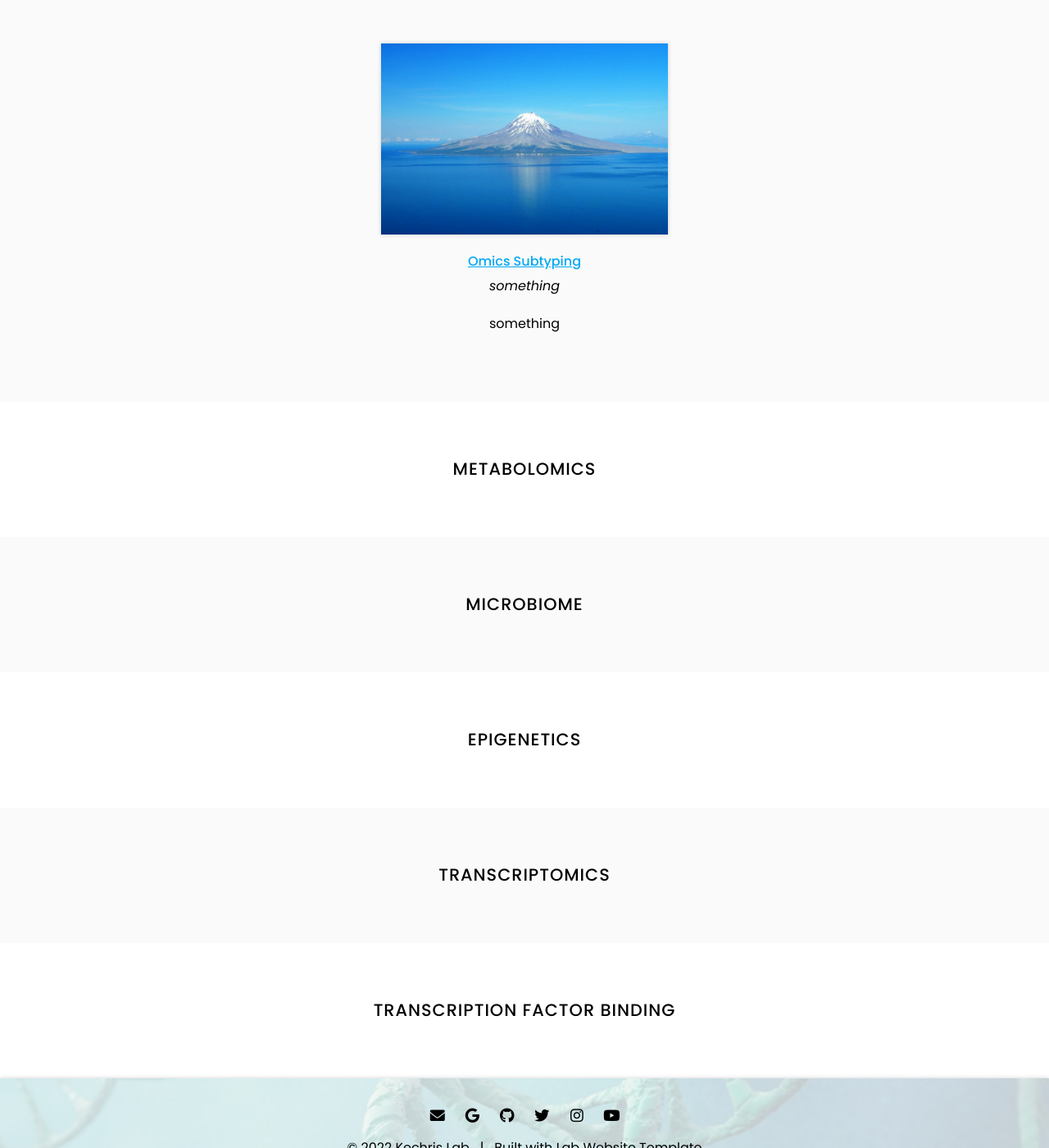
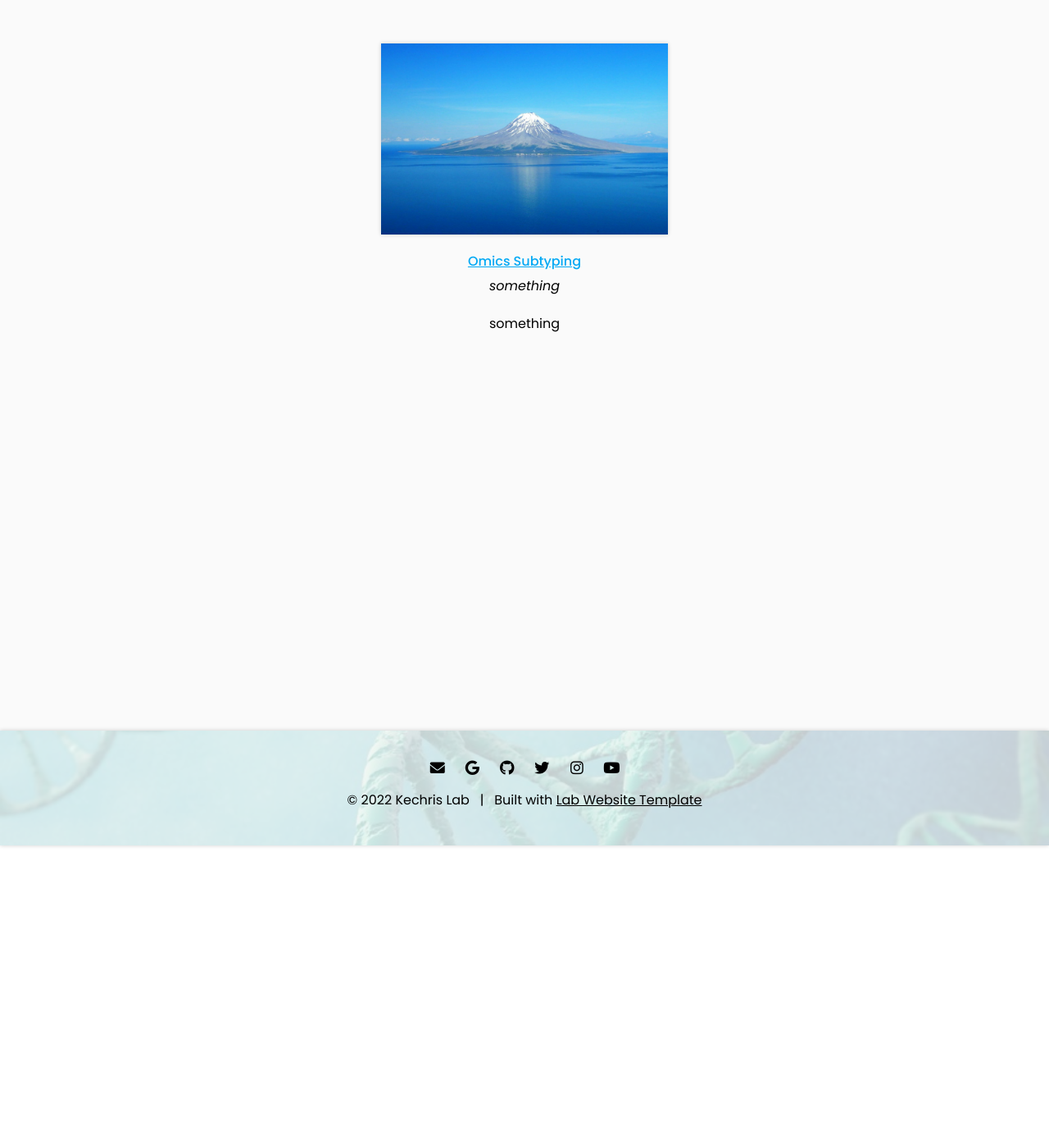
Before and after one commit to KechrisLab/kechrislab.github.io, a Jekyll site: the page built from tools/index.md, in a window 1280 px wide and 1400 px high, scrolled down 369 px. Shown: the whole window at 82% size. Built offline with Jekyll 4.4.1, drawn with Linux system fonts in a browser that asks for light colours.

Commit message:
Update index.md

```diff
--- a/tools/index.md
+++ b/tools/index.md
@@ -14,33 +14,3 @@ nav:
 ## OMICS INTEGRATION
 
 {% include list.html component="card" data="tools" filters="group: OMICS INTEGRATION" %}
-
-{% include section.html %}
-
-## METABOLOMICS
-
-{% include list.html component="card" data="tools" filters="group: METABOLOMICS" style="small" %}
-
-{% include section.html %}
-## MICROBIOME
-
-{% include list.html component="card" data="tools" filters="group: MICROBIOME" style="small" %}
-
-
-{% include section.html %}
-## EPIGENETICS
-
-{% include list.html component="card" data="tools" filters="group: EPIGENETICS" style="small" %}
-
-
-{% include section.html %}
-## TRANSCRIPTOMICS
-
-{% include list.html component="card" data="tools" filters="group: TRANSCRIPTOMICS" style="small" %}
-
-
-
-{% include section.html %}
-## TRANSCRIPTION FACTOR BINDING
-
-{% include list.html component="card" data="tools" filters="group: TRANSCRIPTION FACTOR BINDING" style="small" %}
```
